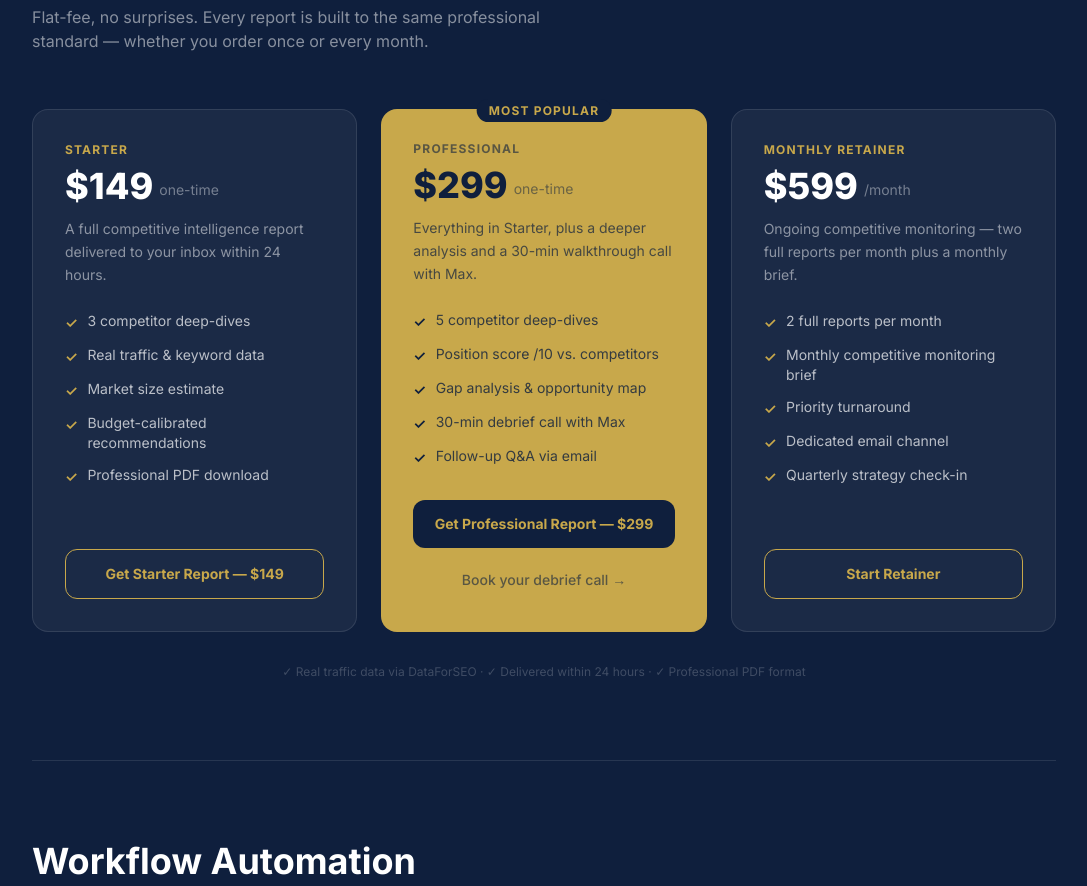
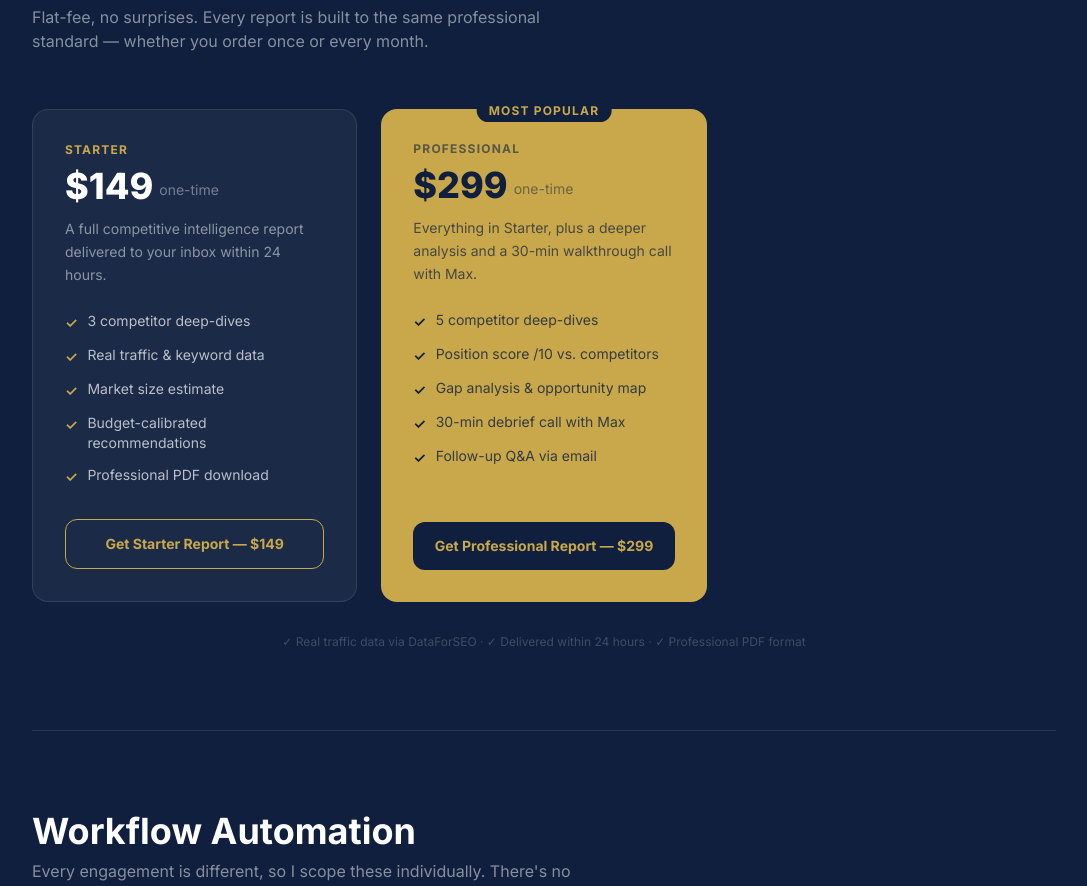
Before and after one commit to wexmix3/Wex-Advisory, a Next.js app: page / in a window 1280 px wide. Shown: the part 6775-7661 px from the top of the page, without its empty margins (96-1183 px from the left). Built offline with nearby package versions, Linux system fonts and the light colour scheme; no server answers.

Commit message:
Remove retainer tier and Calendly debrief link from pricing
Co-Authored-By: Claude Sonnet 4.6 <noreply@anthropic.com>

```diff
--- a/src/components/Pricing.tsx
+++ b/src/components/Pricing.tsx
@@ -2,7 +2,6 @@
 
 const STRIPE_STARTER = process.env.NEXT_PUBLIC_STRIPE_STARTER_LINK || "#contact";
 const STRIPE_PRO     = process.env.NEXT_PUBLIC_STRIPE_PRO_LINK     || "#contact";
-const CALENDLY_URL   = process.env.NEXT_PUBLIC_CALENDLY_URL        || null;
 
 const COMP_TIERS = [
   {
@@ -40,24 +39,6 @@ const COMP_TIERS = [
     cta: "Get Professional Report — $299",
     href: STRIPE_PRO,
     external: STRIPE_PRO !== "#contact",
-  },
-  {
-    name: "Monthly Retainer",
-    price: "$599",
-    cadence: "/month",
-    badge: null,
-    highlight: false,
-    description: "Ongoing competitive monitoring — two full reports per month plus a monthly brief.",
-    features: [
-      "2 full reports per month",
-      "Monthly competitive monitoring brief",
-      "Priority turnaround",
-      "Dedicated email channel",
-      "Quarterly strategy check-in",
-    ],
-    cta: "Start Retainer",
-    href: "#contact",
-    external: false,
   },
 ];
 
@@ -134,16 +115,6 @@ export default function Pricing() {
                 {tier.cta}
               </a>
 
-              {tier.highlight && CALENDLY_URL && (
-                <a
-                  href={CALENDLY_URL}
-                  target="_blank"
-                  rel="noopener noreferrer"
-                  className="mt-3 w-full py-2.5 rounded-xl text-sm text-center text-navy/60 hover:text-navy font-medium transition-colors"
-                >
-                  Book your debrief call →
-                </a>
-              )}
             </div>
           ))}
         </div>
```
